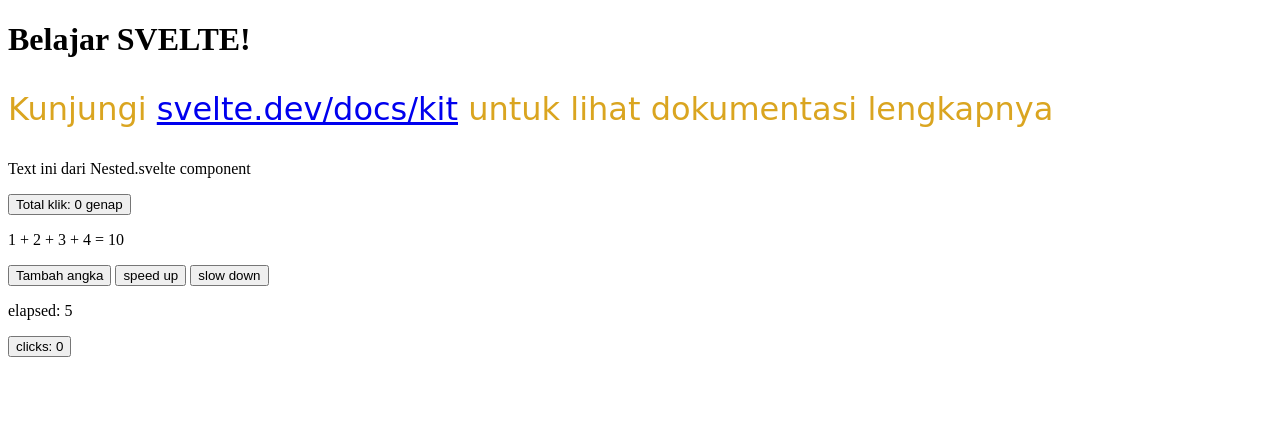
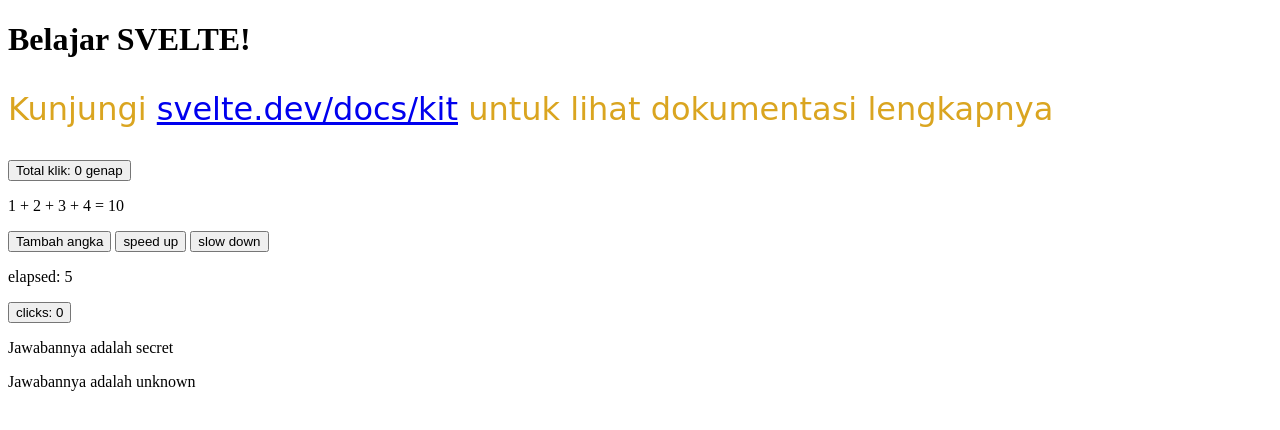
Before and after one commit to Zulhaditya/svelte-learn, a SvelteKit app: page / in a window 1280 px wide. Shown: the top 430 px of the page. Built offline with nearby package versions, Linux system fonts and the light colour scheme.

Commit message:
UPDATE : declaring props and default value in props

```diff
--- a/src/routes/+page.svelte
+++ b/src/routes/+page.svelte
@@ -20,11 +20,12 @@
   <!-- <img {src} alt={name} /> -->
 </div>
 
-<Nested />
 <State />
 <DeepState />
 <Effects />
 <Counter />
+<Nested jawaban={"secret"} />
+<Nested />
 
 <!-- style tag digunakan untuk styling dengan css atau tailwind -->
 <style>
--- a/src/routes/Nested.svelte
+++ b/src/routes/Nested.svelte
@@ -1 +1,5 @@
-<p>Text ini dari Nested.svelte component</p>
+<script lang="ts">
+  let { jawaban = "unknown" } = $props();
+</script>
+
+<p>Jawabannya adalah {jawaban}</p>
```
